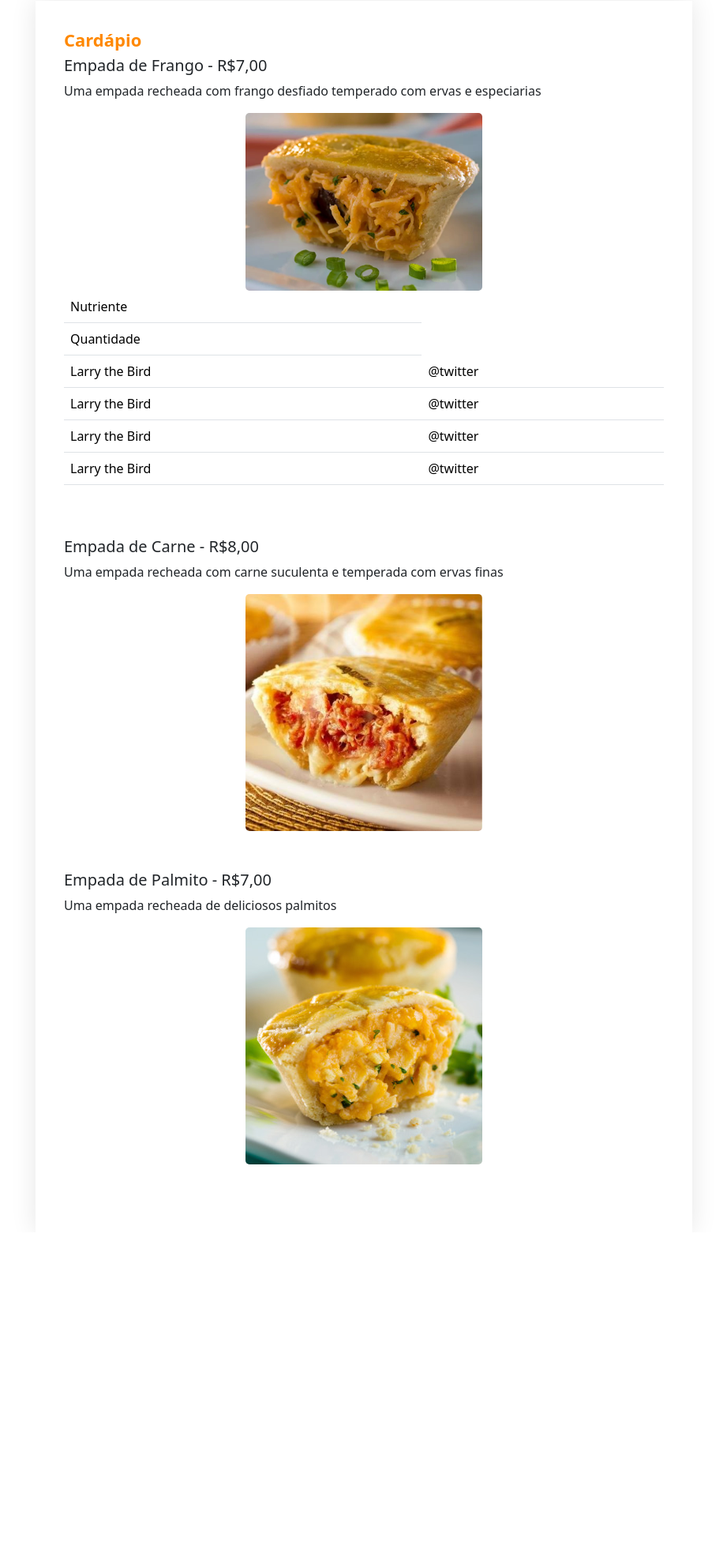
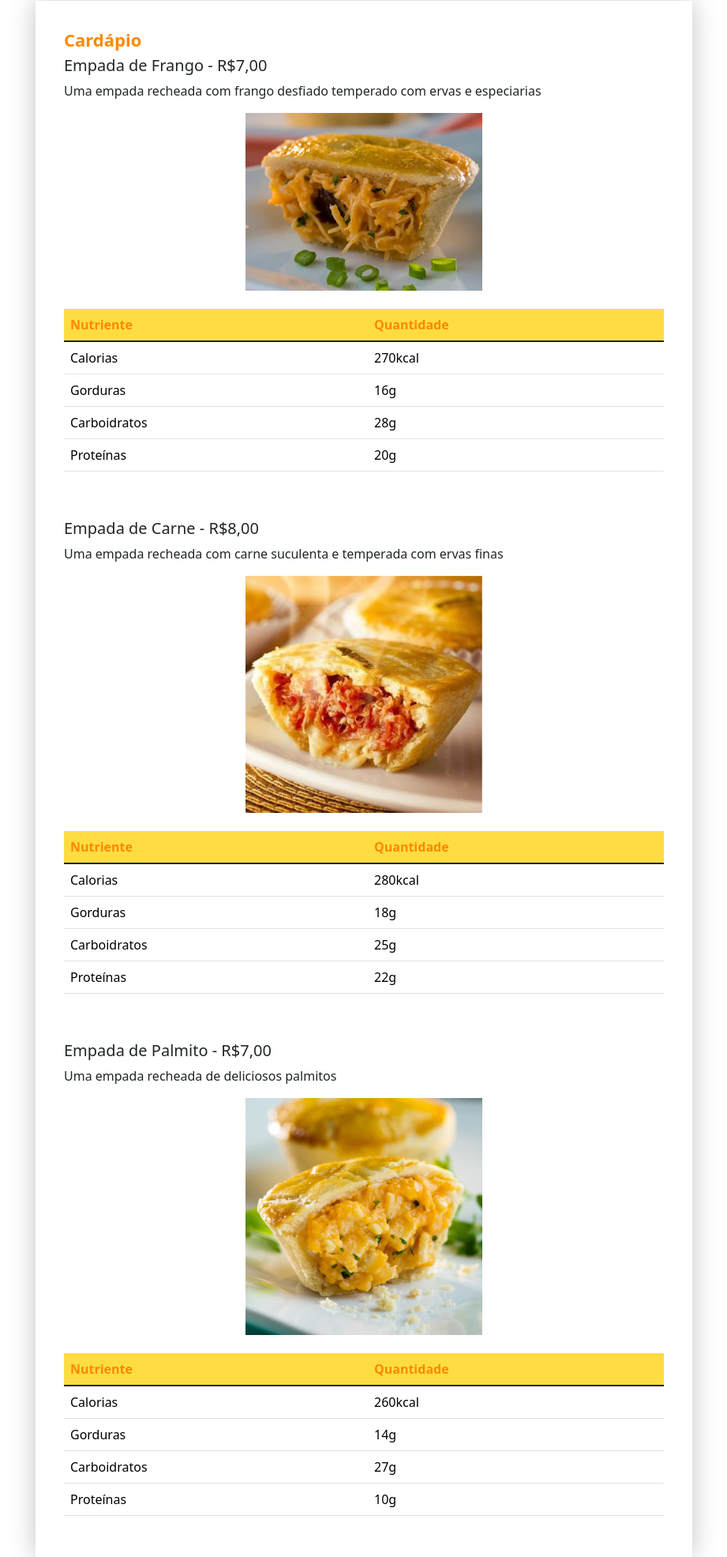
Before and after one commit to laisbecker/empadas-deliciosas, a plain HTML site: page cardapio.html in a window 1280 px wide. Shown: the part 125-2096 px from the top of the page at 79% size, without its empty margins (179-1100 px from the left). Before the commit the page ends 1685 px from the top, so only its background shows below. Drawn offline with nearby package versions, Linux system fonts and the light colour scheme.

Commit message:
Versão final do Execício

```diff
--- a/cardapio.html
+++ b/cardapio.html
@@ -19,16 +19,16 @@
 
     <ul class="nav jc-center padding-nav-bar">
         <li class="nav-item">
-            <a class="nav-link link-color" href="index.html">Home</a>
+            <a class="nav-link f-color" href="index.html">Home</a>
         </li>
         <li class="nav-item">
-            <a class="nav-link link-color" href="cardapio.html">Cardápio</a>
+            <a class="nav-link f-color" href="cardapio.html">Cardápio</a>
         </li>
         <li class="nav-item">
-            <a class="nav-link link-color" href="sobre.html">Sobre nós</a>
+            <a class="nav-link f-color" href="sobre.html">Sobre nós</a>
         </li>
         <li class="nav-item">
-            <a class="nav-link link-color" href="contato.html">Contato</a>
+            <a class="nav-link f-color" href="contato.html">Contato</a>
         </li>
     </ul>
 
@@ -38,58 +38,111 @@
                 <h5 class="titulo-topicos">Cardápio</h5>
 
                 <h5>Empada de Frango - R$7,00</h5>
-                <div class="espaco-cardapio">
+                <div>
                     <p class="card-text">Uma empada recheada com frango desfiado temperado com ervas e especiarias</p>
-                    <div class="jc-center">
+                    <div class="jc-center espacamento">
                         <img src="src/empada-frango.jpg" class="card-img" alt="Empada de Frango">
                     </div>
 
-                    <table class="table">
-                        <thead>
+                    <table class="table espacamento-table">
+                        <thead class="table-orange">
+                            <tr class=" f-weight">
+                                <td class="f-color">Nutriente</td>
+                                <td class="f-color">Quantidade</td>
+                            </tr>
+                        </thead>
+                        <tbody class="table-group-divider">
                             <tr>
-                                <td>Nutriente</td>
+                                <td>Calorias</td>
+                                <td>270kcal</td>
                             </tr>
                             <tr>
-                                <td>Quantidade</td>
+                                <td>Gorduras</td>
+                                <td>16g</td>
                             </tr>
-                        </thead>
-                        <tbody>
-                          <tr>
-                            <td colspan="2">Larry the Bird</td>
-                            <td>@twitter</td>
-                          </tr>
-                          <tr>
-                            <td colspan="2">Larry the Bird</td>
-                            <td>@twitter</td>
-                          </tr>
-                          <tr>
-                            <td colspan="2">Larry the Bird</td>
-                            <td>@twitter</td>
-                          </tr>
-                          <tr>
-                            <td colspan="2">Larry the Bird</td>
-                            <td>@twitter</td>
-                          </tr>
+                            <tr>
+                                <td>Carboidratos</td>
+                                <td>28g</td>
+                            </tr>
+                            <tr>
+                                <td>Proteínas</td>
+                                <td>20g</td>
+                            </tr>
                         </tbody>
-                      </table>
+                    </table>
 
                 </div>
 
                 <h5>Empada de Carne - R$8,00</h5>
-                <div class="espaco-cardapio">
+                <div>
                     <p class="card-text">Uma empada recheada com carne suculenta e temperada com ervas finas</p>
-                    <div class="jc-center">
+                    <div class="jc-center espacamento">
                         <img src="src/empada-carne.jpg" class="card-img" alt="Empada de Frango">
                     </div>
                 </div>
 
+                <table class="table espacamento-table">
+                    <thead class="table-orange">
+                        <tr class=" f-weight">
+                            <td class="f-color">Nutriente</td>
+                            <td class="f-color">Quantidade</td>
+                        </tr>
+                    </thead>
+                    <tbody class="table-group-divider">
+                        <tr>
+                            <td>Calorias</td>
+                            <td>280kcal</td>
+                        </tr>
+                        <tr>
+                            <td>Gorduras</td>
+                            <td>18g</td>
+                        </tr>
+                        <tr>
+                            <td>Carboidratos</td>
+                            <td>25g</td>
+                        </tr>
+                        <tr>
+                            <td>Proteínas</td>
+                            <td>22g</td>
+                        </tr>
+                    </tbody>
+                </table>
+
                 <h5>Empada de Palmito - R$7,00</h5>
-                <div class="espaco-cardapio">
+                <div>
                     <p class="card-text">Uma empada recheada de deliciosos palmitos</p>
-                    <div class="jc-center">
+                    <div class="jc-center espacamento">
                         <img src="src/empada-palmito.jpg" class="card-img" alt="Empada de Frango">
                     </div>
                 </div>
+
+                <table class="table">
+                    <thead class="table-orange">
+                        <tr class=" f-weight">
+                            <td class="f-color">Nutriente</td>
+                            <td class="f-color">Quantidade</td>
+                        </tr>
+                    </thead>
+                    <tbody class="table-group-divider">
+                        <tr>
+                            <td>Calorias</td>
+                            <td>260kcal</td>
+                        </tr>
+                        <tr>
+                            <td>Gorduras</td>
+                            <td>14g</td>
+                        </tr>
+                        <tr>
+                            <td>Carboidratos</td>
+                            <td>27g</td>
+                        </tr>
+                        <tr>
+                            <td>Proteínas</td>
+                            <td>10g</td>
+                        </tr>
+                    </tbody>
+                </table>
+
             </div>
         </div>
     </div>
--- a/styles.css/style.css
+++ b/styles.css/style.css
@@ -1,9 +1,5 @@
 .bg-color {
     background-color: rgba(247, 247, 247, 0.575);
-}
-
-.header-style {
-    padding: 20px !important;
 }
 
 .jc-center {
@@ -31,12 +27,16 @@
     font-weight: 700;
 }
 
-.link-color {
+.f-color {
     color:rgb(255, 136, 0) !important;
 }
 
+.f-weight * {
+    font-weight: 600 !important;
+}
+
 .card-style {
-    box-shadow: 0 0 30px rgba(0, 0, 0, 0.1) !important;
+    box-shadow: 0 0 30px rgba(0, 0, 0, 0.24) !important;
     border-radius: 0px !important;
     border: none !important;
     padding: 20px !important;
@@ -49,8 +49,42 @@
 
 .card-img {
     width: 300px !important;
+    border-radius: 0px !important;
 }
 
-.espaco-cardapio {
-    padding-bottom: 50px;
+.espacamento {
+    padding-bottom: 23px;
 }
+
+.espacamento-table {
+    margin-bottom: 60px !important;
+}
+
+.thead-style {
+    font-weight: 400 !important;
+}
+
+.table-orange {
+    --bs-table-bg: rgba(255, 212, 19, 0.801);
+}
+
+.img-size {
+    width: 150px !important;
+    border-radius: 100% !important;
+}
+
+.espacamento-contatos {
+    display: flex;
+    justify-content: center;
+    gap: 190px;
+}
+
+.mg-top {
+    margin-top: 50px;
+}
+
+.jc-time {
+    display: flex;
+    flex-direction: column;
+    align-items: center;
+}
```
Also changed, not shown: contato.html (+45 -4 lines), index.html (+4 -4 lines), sobre.html (+4 -4 lines), src/linguini.jpg (added), src/remy.jpg (added).
